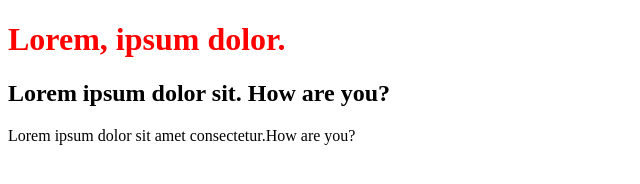
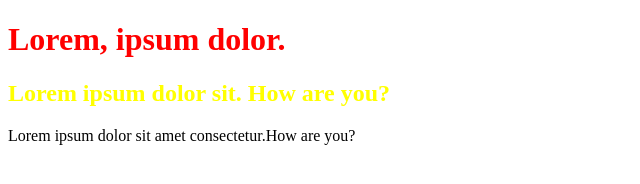
Before and after one commit to regina14-create/nauka-gita-2, a plain HTML site: page index.html in a window 1280 px wide. Shown: the whole page, without its empty margins (0-640 px from the left). Drawn offline with nearby package versions, Linux system fonts and the light colour scheme; files that its build step writes are made by us from their sources.

Commit message:
Update style.scss

```diff
--- a/style.scss
+++ b/style.scss
@@ -1,3 +1,7 @@
 h1 {
     color: red;
 }
+
+h2 {
+    color: yellow;
+}
```
